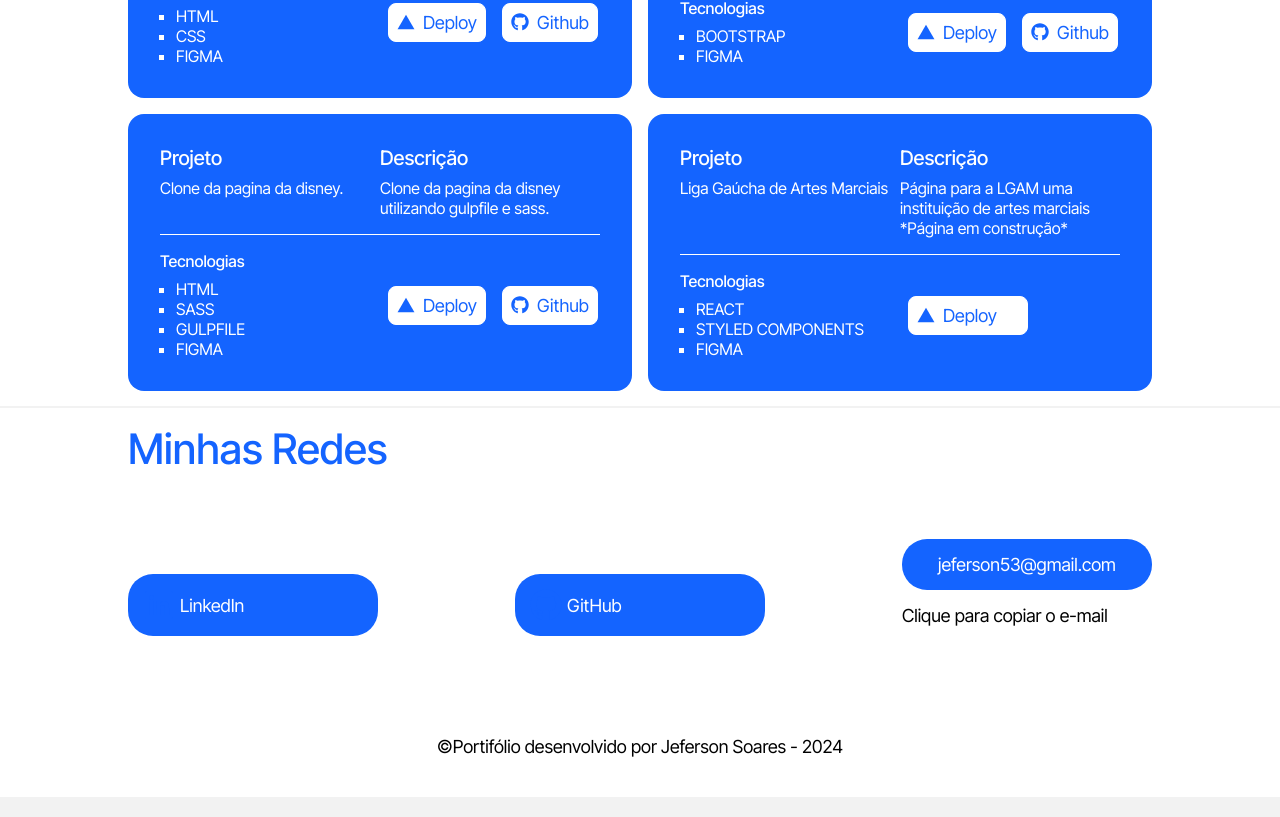
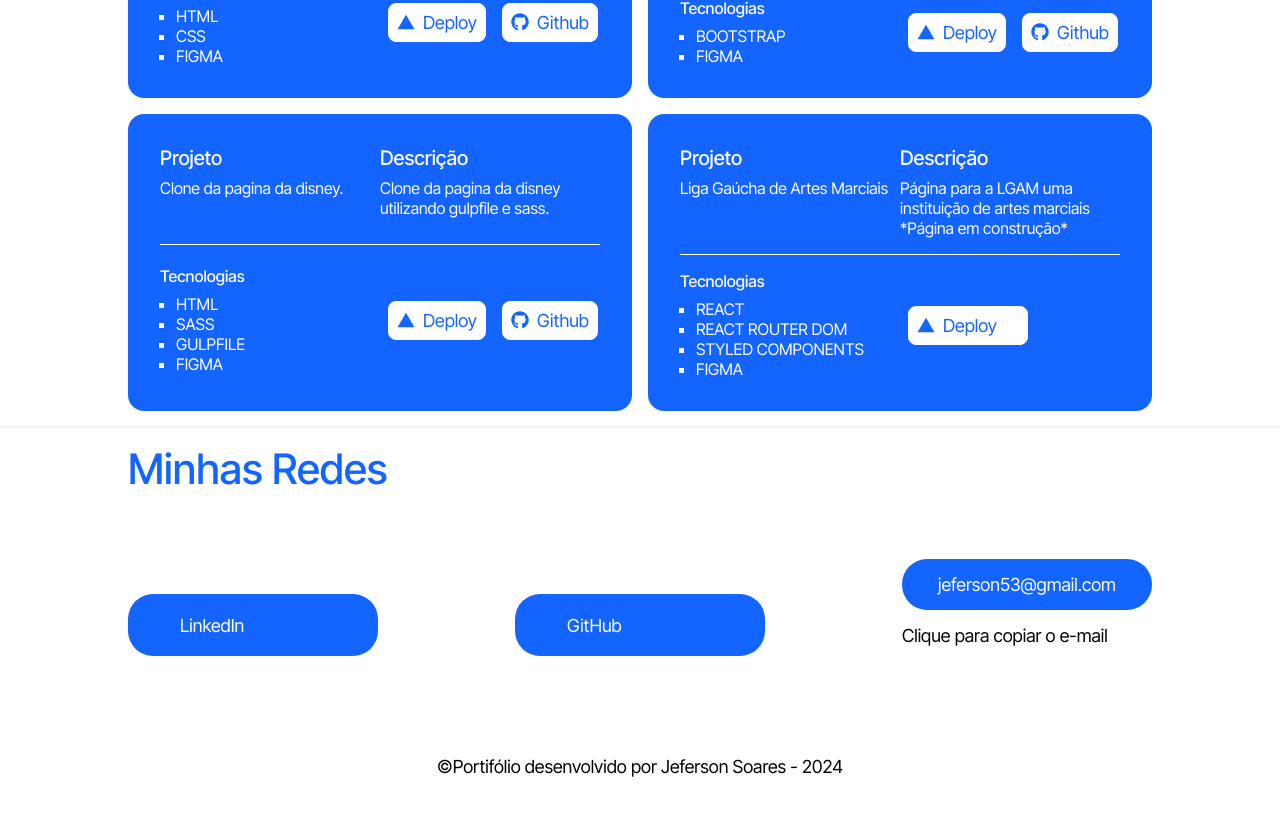
Before and after one commit to jef-sorridente/portifolio-jeferson-soares, a React (Vite) app: page / in a window 1280 px wide. Shown: the part 1679-2496 px from the top of the page. Built offline with nearby package versions, Linux system fonts and the light colour scheme.

Commit message:
ajuste na descricao

```diff
--- a/src/components/Projects/index.jsx
+++ b/src/components/Projects/index.jsx
@@ -148,6 +148,7 @@ const Projects = () => {
               <p className="item__title">Tecnologias</p>
               <ul className="item__main__list">
                 <li className="item__main__list__itens">React</li>
+                <li className="item__main__list__itens">React Router Dom</li>
                 <li className="item__main__list__itens">Styled Components</li>
                 <li className="item__main__list__itens">Figma</li>
               </ul>
```
